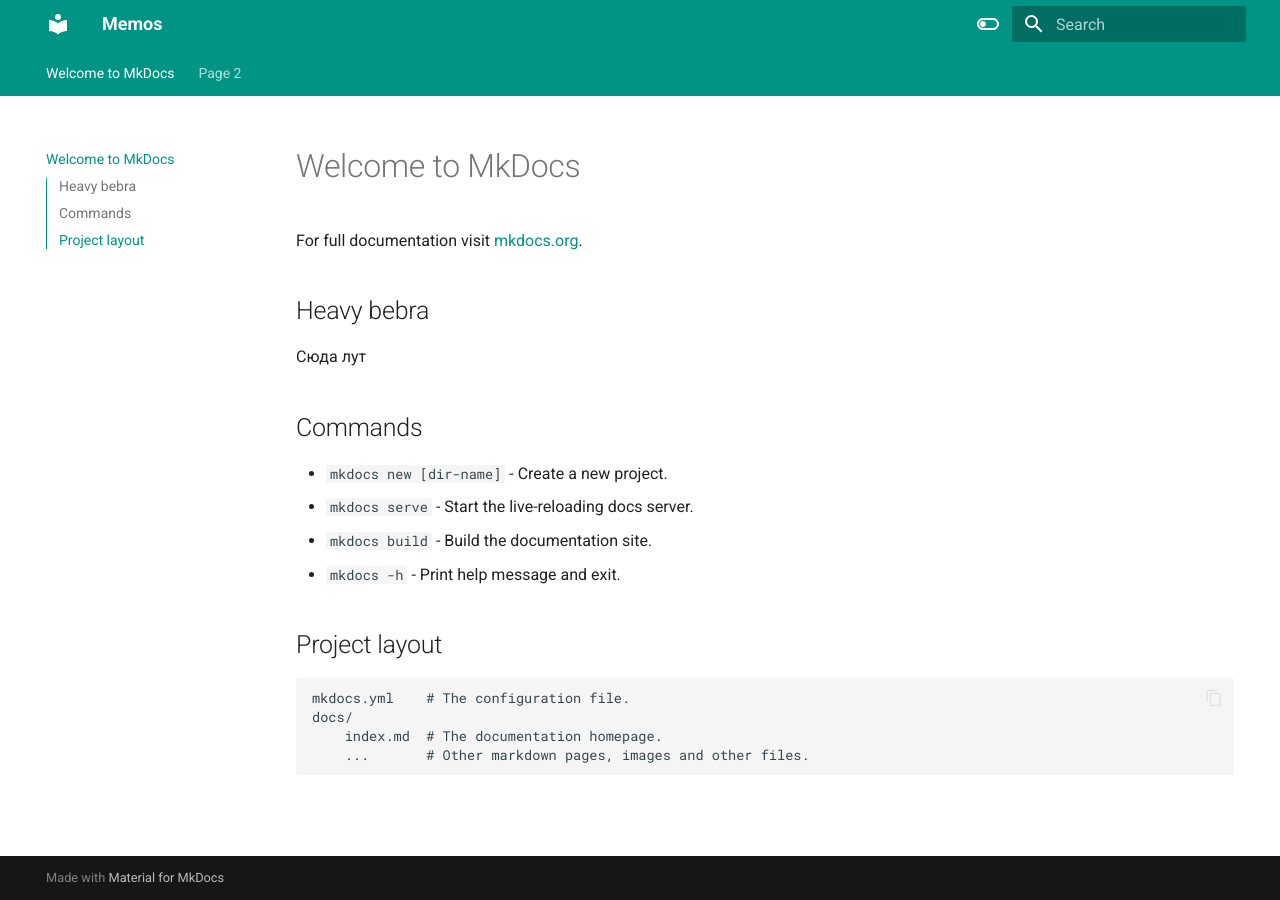
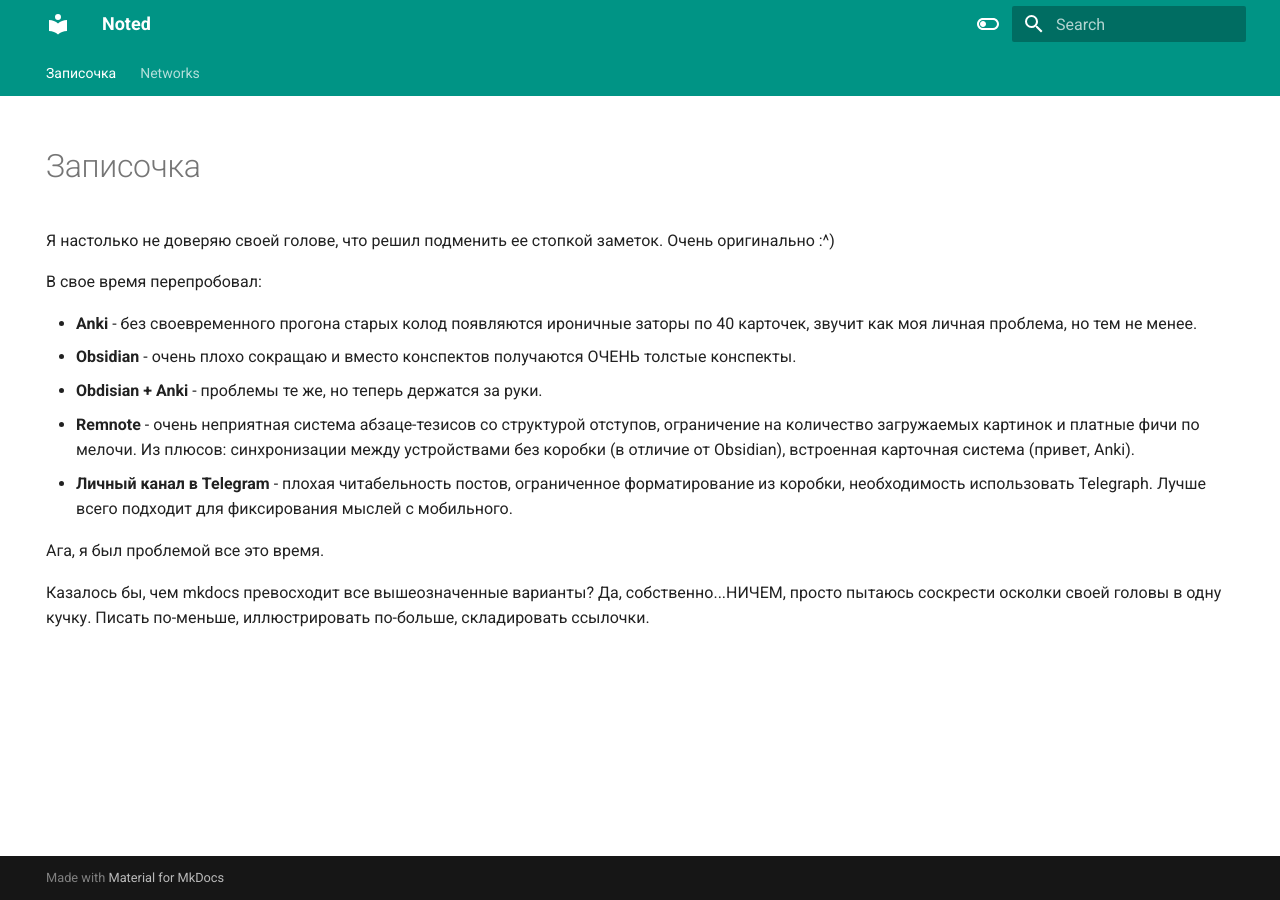
Before and after one commit to AStresser/astresser.github.io, an MkDocs documentation site: the page built from docs/index.md, in a window 1280 px wide. Built offline with MkDocs 1.6.1 and Material for MkDocs 9.7.7, drawn with Linux system fonts in a browser that asks for light colours.

Commit message:
Added OSI

```diff
--- a/docs/index.md
+++ b/docs/index.md
@@ -1,21 +1,21 @@
-# Welcome to MkDocs
+---
+hide:
+    - navigation
+---
 
-For full documentation visit [mkdocs.org](https://www.mkdocs.org).
 
-## Heavy bebra
+# Записочка
 
-Сюда лут
+Я настолько не доверяю своей голове, что решил подменить ее стопкой заметок. Очень оригинально :^)
 
-## Commands
+В свое время перепробовал:
 
-* `mkdocs new [dir-name]` - Create a new project.
-* `mkdocs serve` - Start the live-reloading docs server.
-* `mkdocs build` - Build the documentation site.
-* `mkdocs -h` - Print help message and exit.
+- **Anki** - без своевременного прогона старых колод появляются ироничные заторы по 40 карточек, звучит как моя личная проблема, но тем не менее.
+- **Obsidian** - очень плохо сокращаю и вместо конспектов получаются ОЧЕНЬ толстые конспекты.
+- **Obdisian + Anki** - проблемы те же, но теперь держатся за руки.
+- **Remnote** - очень неприятная система абзаце-тезисов со структурой отступов, ограничение на количество загружаемых картинок и платные фичи по мелочи. Из плюсов: синхронизации между устройствами без коробки (в отличие от Obsidian), встроенная карточная система (привет, Anki).
+- **Личный канал в Telegram** - плохая читабельность постов, ограниченное форматирование из коробки, необходимость использовать Telegraph. Лучше всего подходит для фиксирования мыслей с мобильного.
 
-## Project layout
+Ага, я был проблемой все это время.
 
-    mkdocs.yml    # The configuration file.
-    docs/
-        index.md  # The documentation homepage.
-        ...       # Other markdown pages, images and other files.
+Казалось бы, чем mkdocs превосходит все вышеозначенные варианты? Да, собственно...НИЧЕМ, просто пытаюсь соскрести осколки своей головы в одну кучку. Писать по-меньше, иллюстрировать по-больше, складировать ссылочки.
--- a/mkdocs.yml
+++ b/mkdocs.yml
@@ -1,4 +1,4 @@
-site_name: Memos
+site_name: Noted
 theme:
   name: material
   features:
```
Also changed, not shown: docs/Networks/OSI.md (added, +68 -0 lines), docs/Networks/OSPF.md (added, +3 -0 lines), docs/Networks/TCP-IP.md (added, +3 -0 lines), docs/page2.md (deleted, +0 -11 lines), docs/Networks/IPv4.PNG (added), docs/Networks/OSI.png (added).
